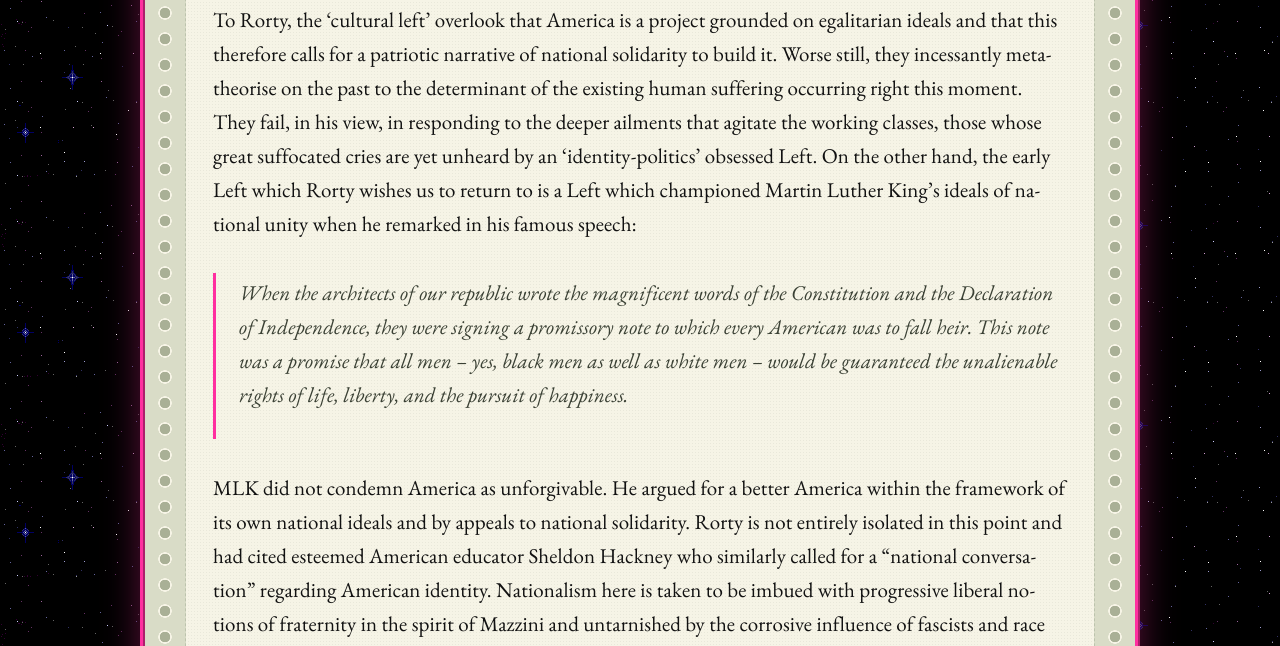
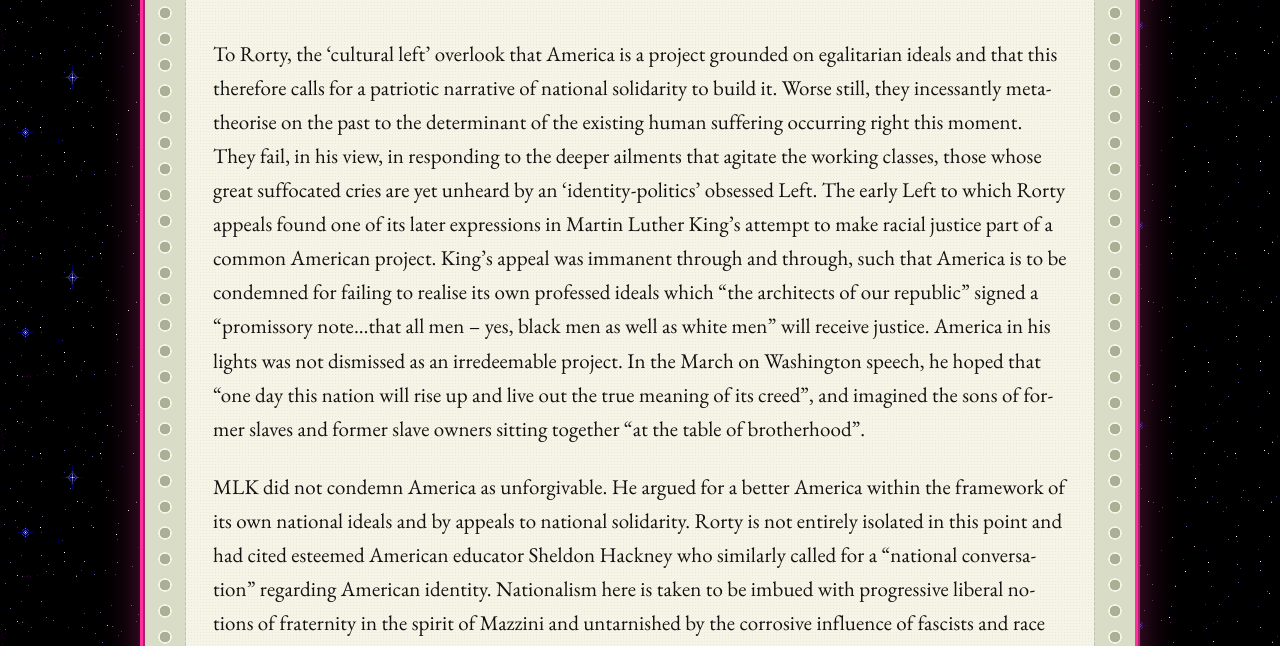
Before and after one commit to Catofminerva/Catofminerva.github.io, a Jekyll site: the page built from _posts/2020-04-13-rorty.md, in a window 1280 px wide and 900 px high, scrolled down 3853 px, cut to the strip 254-900 px from the top of the window. Built offline with Jekyll 4.4.1, drawn with Linux system fonts in a browser that asks for light colours; comment, search, counter and statistics services are not loaded; some of the changed text lies outside the part shown.

Commit message:
Update 2020-04-13-rorty.md

```diff
--- a/_posts/2020-04-13-rorty.md
+++ b/_posts/2020-04-13-rorty.md
@@ -11,7 +11,7 @@
 
 My quibbling in this essay about how exactly will the means of productions be collectivised without reinstating power-based hierarchical structures seems to be a peripheral concern when compared to the looming ecological collapse that will inevitably force our hand. I abjure  the idea that one must have a ready blueprint before advocating for radical change.
 
-There are, however, much else that I do still agree with my former self. I have left the essay as is, flaws and all. Well, I had better stop here before this turns into another mini-essay!*
+There are, however, much else that I do still agree with my former self. I have cut out a good chunk of the essay, which was embarrassing to read, so you probably won't encounter my younger liberal self. Well, I had better stop here before this turns into another mini-essay!
 
 ## **The Old Reformist Left**
 
@@ -29,9 +29,7 @@
   <iframe src="https://www.youtube-nocookie.com/embed/32l3sTFRFX8?rel=0&autoplay=0&showinfo=0&enablejsapi=0" width="728" height="409" frameborder="0" loading="lazy" allow="autoplay; fullscreen" allowfullscreen></iframe>
 </div>
 
-To Rorty, the ‘cultural left’ overlook that America is a project grounded on egalitarian ideals and that this therefore calls for a patriotic narrative of national solidarity to build it. Worse still, they incessantly meta-theorise on the past to the determinant of the existing human suffering occurring right this moment. They fail, in his view, in responding to the deeper ailments that agitate the working classes, those whose great suffocated cries are yet unheard by an 'identity-politics' obsessed Left. On the other hand, the early Left which Rorty wishes us to return to is a Left which championed Martin Luther King’s ideals of national unity when he remarked in his famous speech:
-
-> When the architects of our republic wrote the magnificent words of the Constitution and the Declaration of Independence, they were signing a promissory note to which every American was to fall heir. This note was a promise that all men – yes, black men as well as white men – would be guaranteed the unalienable rights of life, liberty, and the pursuit of happiness.
+To Rorty, the ‘cultural left’ overlook that America is a project grounded on egalitarian ideals and that this therefore calls for a patriotic narrative of national solidarity to build it. Worse still, they incessantly meta-theorise on the past to the determinant of the existing human suffering occurring right this moment. They fail, in his view, in responding to the deeper ailments that agitate the working classes, those whose great suffocated cries are yet unheard by an 'identity-politics' obsessed Left. The early Left to which Rorty appeals found one of its later expressions in Martin Luther King’s attempt to make racial justice part of a common American project. King’s appeal was immanent through and through, such that America is to be condemned for failing to realise its own professed ideals which "the architects of our republic" signed a "promissory note...that all men – yes, black men as well as white men" will receive justice. America in his lights was not dismissed as an irredeemable project. In the March on Washington speech, he hoped that “one day this nation will rise up and live out the true meaning of its creed”, and imagined the sons of former slaves and former slave owners sitting together “at the table of brotherhood”.
 
 MLK did not condemn America as unforgivable. He argued for a better America within the framework of its own national ideals and by appeals to national solidarity. Rorty is not entirely isolated in this point and had cited esteemed American educator Sheldon Hackney who similarly called for a "national conversation" regarding American identity. Nationalism here is taken to be imbued with progressive liberal notions of fraternity in the spirit of Mazzini and untarnished by the corrosive influence of fascists and race supremacists who had grounded their thought in early ideas such as that of Fichte's 18th-century populist propaganda on the Urvolk and the 'National Will' and Francis Galton's Social Darwinism. Rorty was unequivocally appalled by such currents.
 
@@ -47,19 +45,13 @@
 
 [![](https://substack-post-media.s3.amazonaws.com/public/images/29cb35a9-bb3b-43c2-9f09-07d61464db80_1920x1280.jpeg)](https://substackcdn.com/image/fetch/$s_!ArYZ!,f_auto,q_auto:good,fl_progressive:steep/https%3A%2F%2Fsubstack-post-media.s3.amazonaws.com%2Fpublic%2Fimages%2F29cb35a9-bb3b-43c2-9f09-07d61464db80_1920x1280.jpeg)
 
-While the explanation might be a bit wonky, it is nevertheless an accurate prediction of the Donald Trump election which saw America slip into a far-right populist government and almost ended with an attempted coup d'état that aimed at [overturning a democratic election](https://en.wikipedia.org/wiki/January_6_United_States_Capitol_attack). Who would have thought that, in the year 2017, a Yale sociologist would [write](https://link.springer.com/article/10.1057/s41290-017-0043-9) in a published academic journal that
-
-> There is a real and growing danger that representative government will be slowly but effectively supplanted by a populist form of authoritarian rule in the years to come. Media intimidation, mass propaganda, voter suppression, court packing, and even armed paramilitaries—many of the necessary and sufficient conditions for an authoritarian devolution are gradually falling into place.
-
-Well Rorty did.
+While the explanation might be a bit wonky, it is nevertheless an accurate prediction of the Donald Trump election which saw America slip into a far-right populist government and almost ended with an attempted coup d'état that aimed at [overturning a democratic election](https://en.wikipedia.org/wiki/January_6_United_States_Capitol_attack).
 
 The premise behind Rorty’s prediction might at first sight make it appear as though he is sympathetic to the anti-globalisation and pro-protectionism talking points common to conservative nationalist parties. But we must also remember that the Left had traditionally held similar sentiments, but unlike the Right, most do not reject globalisation tout court (or perhaps more accurately, globalisation construed as international integration and the free movement of peoples). They reject  corporate globalisation, precisely what Rory is protesting.
 
 Some contemporary scholars do, in fact, cautiously affirm Rorty's predictive explanation for Trump's rise. Sociologist Michael Kimmel, for example, asserts that the ascent of Trumpian populism stems from a visceral sense of "righteous indignation that the government is screwing 'us,'" and that the benefits many Americans once considered themselves "entitled to have been snatched away by unseen forces, larger and more powerful … [They] feel [themselves] to be the heir to a great promise, the American Dream, which has turned into an impossible fantasy for the very people who were supposed to inherit it." Exit polling [data](https://www.sueddeutsche.de/politik/trumps-vordenker-wer-amerika-nach-rechts-rueckte-1.3648311) also aligns with Rorty's portrayal of an economically and socially disenchanted demographic, predominantly from the lower and working classes, mobilised by a "strongman."
 
-When I first read this book, I was unfamiliar with Rorty's other work, and so in my naivety, I found myself sometimes having difficulty not to compare Rorty's seemingly nationalistic polemics to that which is espoused by contemporary conservatives and ultra nationalists, just by sheer association of concepts (‘he's a patriot and he's against one construal of identity-politics, surely he’s therefore a chauvinist’).
-
-However, a closer reading and a familiarisation with Rorty's other works, which so often champions ‘moral progress’ in the sense of extending our sensibilities and including more and more individuals within our framework of moral consideration, makes this very much doubtful and comparing him with today's conservatives would be misleading if not outrageous.
+When I first read this book, I was unfamiliar with Rorty's other work, and so in my naivety, I found myself sometimes having difficulty not to compare Rorty's seemingly nationalistic polemics to that which is espoused by contemporary conservatives and ultra nationalists, just by sheer association of concepts (‘he's a patriot and he's against one construal of identity-politics, surely he’s therefore a chauvinist’). However, a closer reading and a familiarisation with Rorty's other works, which so often champions ‘moral progress’ in the sense of extending our sensibilities and including more and more individuals within our framework of moral consideration, makes this very much doubtful and comparing him with today's conservatives would be misleading if not outrageous.
 
 For Rorty this is a notorious liberal predicament which leaves one stuck between two extremes. Rorty is a leftist when he speaks of dreams and utopias, of a classless and casteless society, but he was also absolutely repelled to all that was abstract, theoretical, general, absolute, eternal, universal; and he was drawn to the concrete, sharp and achievable. He admired Marx and other political philosophers who are great in “helping us envisage a social democratic utopia”,  but, to him, they had no use in giving us “new political weapons or freeing us from old political illusions”.
 
```
